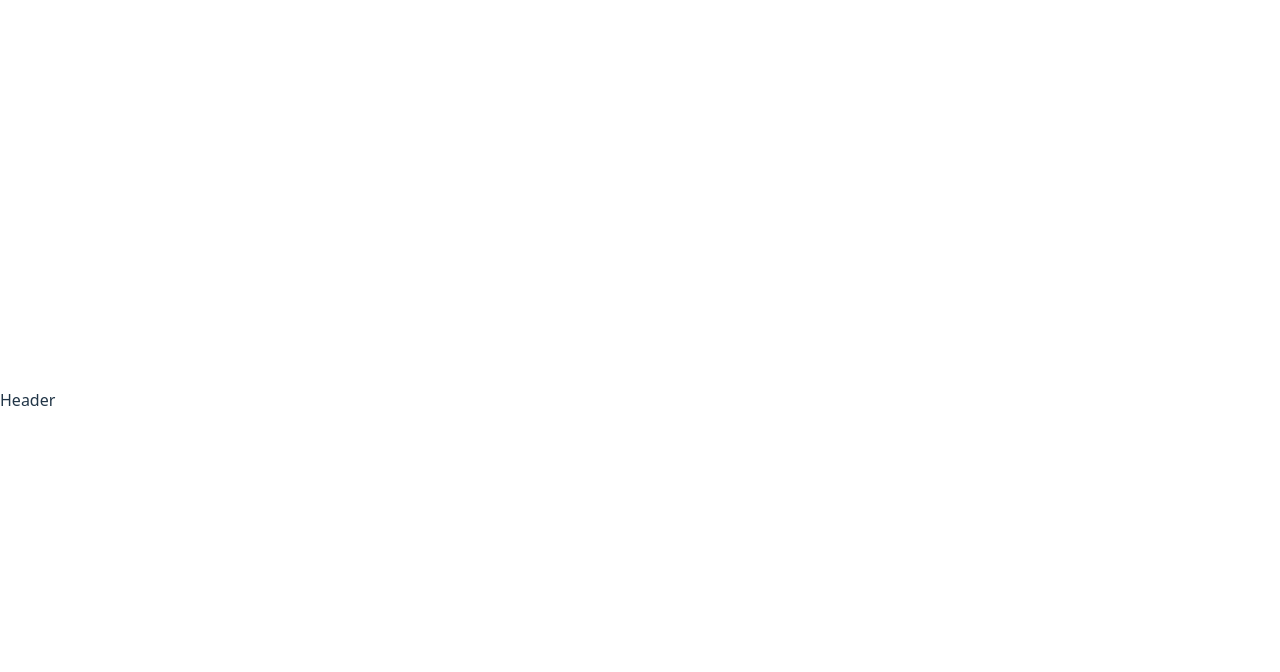
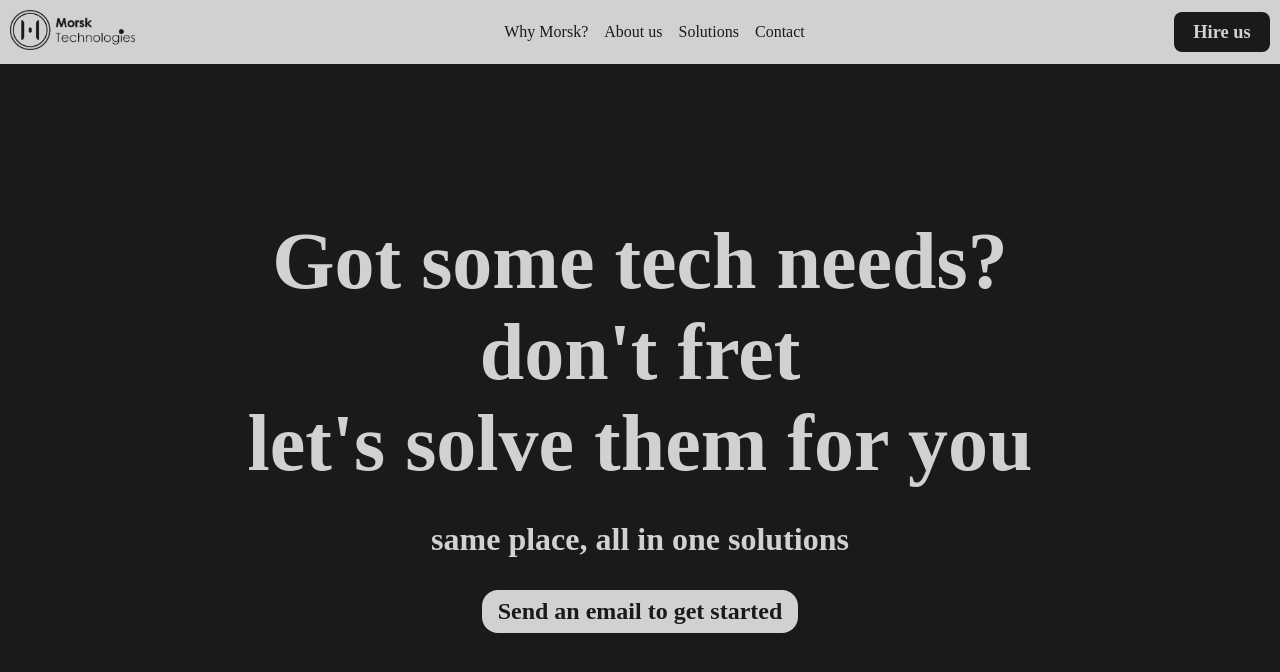
Before and after one commit to mojuk04/Morsk-Technologies, a React (Vite) app: page / in a window 1280 px wide. Shown: the top 672 px of the page. Built offline with nearby package versions, Linux system fonts and the light colour scheme.

Commit message:
navigation and landing page

```diff
--- a/src/App.css
+++ b/src/App.css
@@ -0,0 +1,78 @@
+*{
+	margin: 0;
+	padding: 0;
+	box-sizing: border-box;
+	font-family: Century Gothic;
+}
+body{
+	background-color: #1a1a1a;
+}
+nav{
+	display: flex;
+	align-items: center;
+	justify-content: space-between;
+	background-color: #D1D1CF;
+	color:black;
+	position: sticky;
+	top: 0;
+	padding: 10px;
+	box-shadow: 10px #000;
+}
+ul {
+	display: flex;
+	justify-content: space-between;
+}
+ul li{
+	list-style-type: none;
+	padding: 0.5rem;
+}
+ul li a{
+	color: #1A1A1A;
+	text-decoration: none;
+}
+ul li a:hover{
+	color: #1A1A1A;
+	text-decoration: none;
+	font-weight: 700;
+	text-decoration: underline;
+	text-underline-offset: 0.5rem;
+}
+nav button{
+	width: 6rem;
+	height: 2.5rem;
+	background-color: #1a1a1a;
+	border: none;
+	border-radius: 0.5rem;
+	font-family: century gothic;
+	font-size: 1.15rem;
+	font-weight: bold;
+	color: #D1D1CF;
+}
+
+/* main components */
+.introduction{
+	min-height: 90vh;
+	color: #D1D1CF;
+	text-align: center;
+	display: flex;
+	flex-direction: column;
+	gap: 2rem;
+	justify-content: center;
+	align-items: center;
+}
+.intro-flex{
+	border: 2px solid green;
+}
+.introduction h1{
+	font-size: 5rem;
+}
+.introduction h3{
+	font-size: 2rem;
+}
+.introduction h4{
+	background-color: #D1D1CF;
+	color: #1A1A1A;
+	padding:  0.5rem  1rem;
+	border-radius: 1rem;
+	font-size: 1.5rem;
+}
--- a/src/App.jsx
+++ b/src/App.jsx
@@ -1,10 +1,14 @@
 import Header from './components/Header'
+import Main from './components/Main'
 import './App.css'
 
 function App() {
-
-
-  return <Header/>
+  return(
+    <>
+    <Header/>
+    <Main/>
+    </>
+  )
 }
 
 export default App
--- a/src/components/Header.jsx
+++ b/src/components/Header.jsx
@@ -1,9 +1,23 @@
 import React from 'react'
+import "../App.css"
+import morsk from "../assets/morsk.png"
 
 const Header = () => {
 		return (
-				<div>Header</div>
-		)
+			<header>
+				<nav>
+					<div className="image"><img src={morsk} alt="morsk logo" width="125px" /></div>
+					<ul>
+						<li><a href="#">Why Morsk?</a></li>
+						<li><a href="#">About us</a></li>
+						<li><a href="#">Solutions</a></li>
+						<li><a href="#">Contact</a></li>
+					</ul>
+					<button>Hire us</button>
+					</nav>
+					<div className="main"></div>
+			</header>
+						)
 }
 
 export default Header
--- /dev/null
+++ b/src/components/Main.jsx
@@ -0,0 +1,18 @@
+import React from 'react'
+import "../App.css"
+
+const Main = () => {
+		return (
+			<main>
+				<section className='introduction' >
+					<h1>Got some tech needs? <br />don't fret <br />let's solve them for you</h1>
+					<h3>same place, all in one solutions</h3>
+					<h4>Send an email to get started</h4>
+				</section>
+				<section className='why-morsk'></section>
+			</main>
+
+		)
+}
+// https://www.youtube.com/playlist?list=PLpwngcHZlPae68z_mLFNfbJFIJVJ_Zcx2
+export default Main
--- a/src/index.css
+++ b/src/index.css
@@ -1,36 +1,12 @@
-:root {
+/* :root {
   font-family: system-ui, Avenir, Helvetica, Arial, sans-serif;
   line-height: 1.5;
   font-weight: 400;
-
   color-scheme: light dark;
   color: rgba(255, 255, 255, 0.87);
-  background-color: #cccccc;
-
+  background-color: #1a1a1a;
   font-synthesis: none;
   text-rendering: optimizeLegibility;
   -webkit-font-smoothing: antialiased;
   -moz-osx-font-smoothing: grayscale;
-}
-
-
-body {
-  margin: 0;
-  display: flex;
-  place-items: center;
-  min-width: 320px;
-  min-height: 100vh;
-}
-
-@media (prefers-color-scheme: light) {
-  :root {
-    color: #213547;
-    background-color: #ffffff;
-  }
-  a:hover {
-    color: #747bff;
-  }
-  button {
-    background-color: #f9f9f9;
-  }
-}
+} */
```
Also changed, not shown: src/assets/morsk.png (added).
